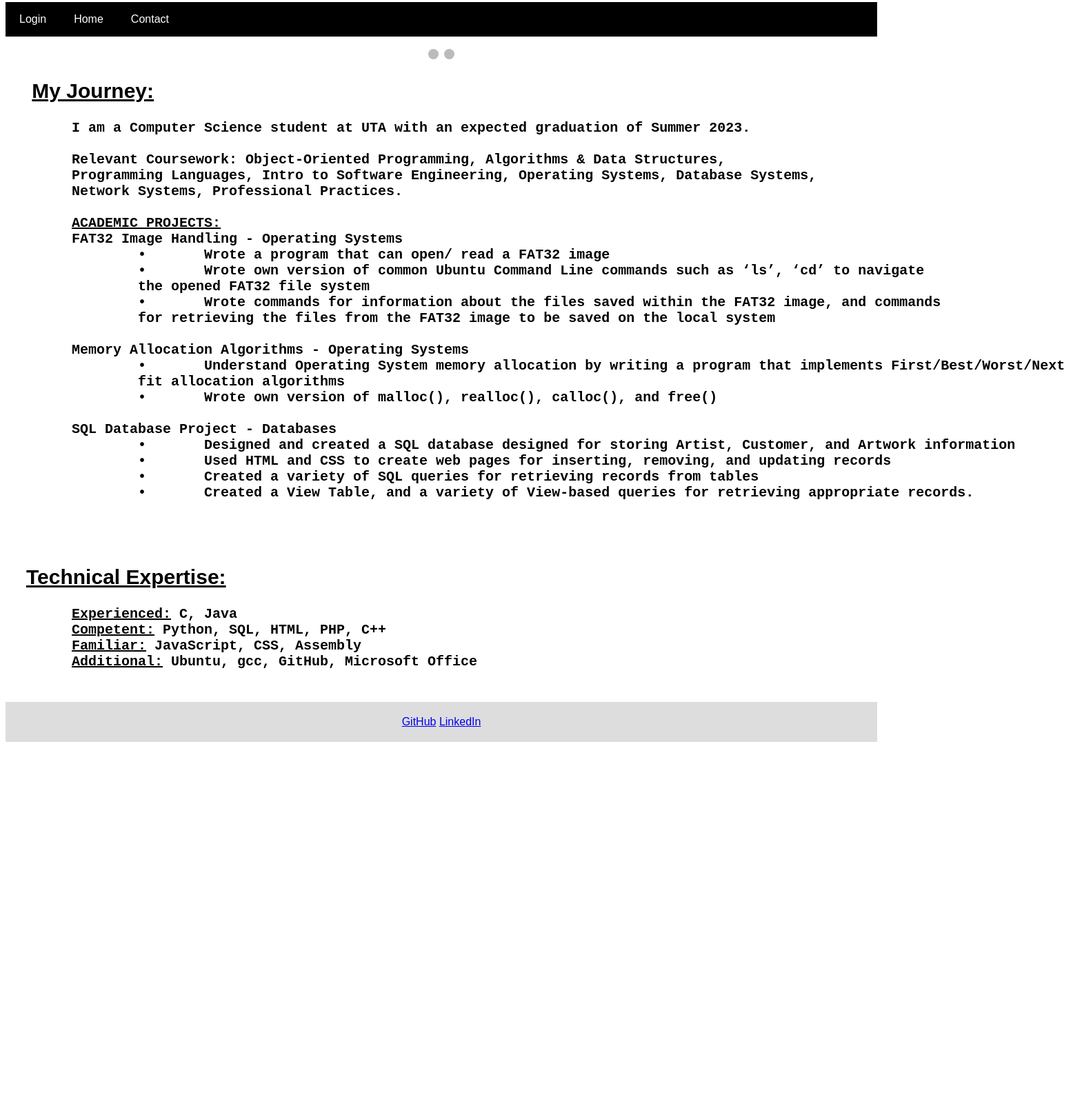
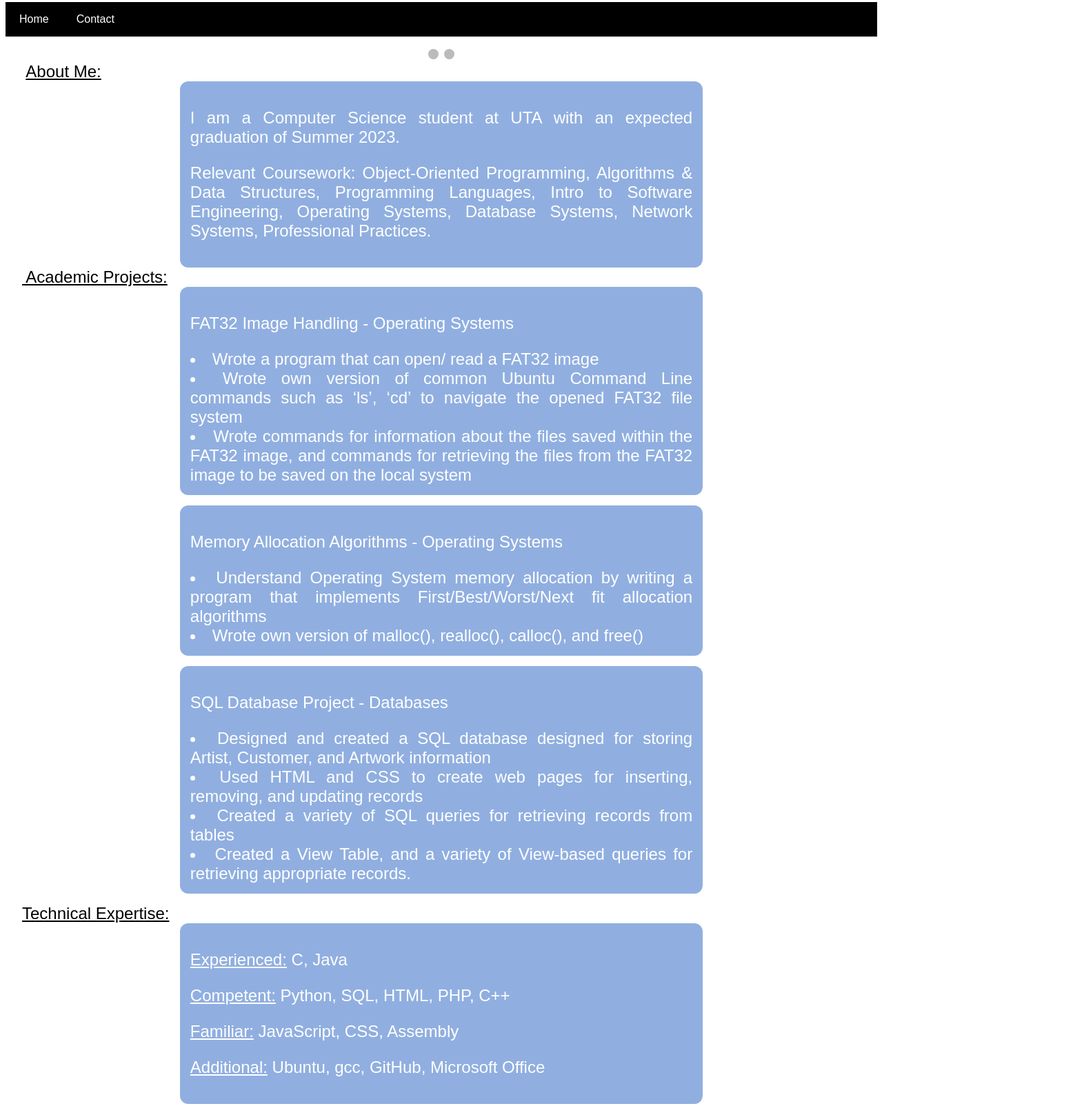
Before and after one commit to JaedynB/Personal-Web, a plain HTML site: page mainPersonal.htm in a window 1280 px wide. Shown: the part 5-1609 px from the top of the page at 69% size, 1556 px wide, since content can reach past the window. Before the commit the page ends 1089 px from the top, so only its background shows below. Drawn offline with Linux system fonts and the light colour scheme.

Commit message:
updated main page

```diff
--- a/main Style.css
+++ b/main Style.css
@@ -174,3 +174,81 @@
 	font-size: 45px;
 	color: white;
 }
+
+.body0 {
+	font-size: 150%;
+	color: white;
+	background-color: rgba(144, 175, 224, 1);
+	border-radius: 12px;
+	width: 60%;
+	margin: auto;
+	padding: 15px;
+	text-align: justify;
+	word-break: keep-all;
+}
+
+.body1 {
+	font-size: 150%;
+	color: white;
+	background-color: rgba(144, 175, 224, 1);
+	border-radius: 12px;
+	width: 60%;
+	margin: auto;
+	margin-bottom: 15px;
+	padding: 15px;
+	text-align: justify;
+	word-break: keep-all;
+}
+
+
+
+.body2 {
+	font-size: 150%;
+	color: white;
+	background-color: rgba(144, 175, 224, 1);
+	border-radius: 12px;
+	width: 60%;
+	margin: auto;
+	margin-bottom: 15px;
+	padding: 15px;
+	text-align: justify;
+	word-break: keep-all;
+}
+
+.body3 {
+	font-size: 150%;
+	color: white;
+	background-color: rgba(144, 175, 224, 1);
+	border-radius: 12px;
+	width: 60%;
+	margin: auto;
+	margin-bottom: 15px;
+	padding: 15px;
+	text-align: justify;
+	word-break: keep-all;
+}
+
+.languagesBody {
+	font-size: 150%;
+	color: white;
+	background-color: rgba(144, 175, 224, 1);
+	border-radius: 12px;
+	width: 60%;
+	margin: auto;
+	margin-bottom: 15px;
+	padding: 15px;
+	text-align: justify;
+	word-break: keep-all;
+}
+
+.about {
+	font-size: 150%;
+}
+
+.header1 {
+	font-size: 150%;
+}
+
+.header2 {
+	font-size: 150%;
+}
--- a/mainPersonal.htm
+++ b/mainPersonal.htm
@@ -8,18 +8,25 @@
 <meta name = "viewport" content = "width=device-width, initial-scale=1">
 
 <style>
-body {
+body
+{
 	font-family: Arial, Helvetica, sans-serif;
 }
-inner-pic-container {
+
+inner-pic-container
+{
     margin: 0;
     padding: 0;
 }
-        .imgbox {
+
+.imgbox
+{
     display: grid;
     height: 100%;
 }
-        .center-fit {
+
+.center-fit
+{
     max-width: 100%;
     max-height: 100vh;
     margin: auto;
@@ -30,7 +37,6 @@ inner-pic-container {
 <body>
 
 <div class="navbar">
-  <a href="login.htm">Login</a>
   <a href="mainPersonal.htm">Home</a>
   <a href="contact.htm">Contact</a>
 </div>
@@ -38,15 +44,14 @@ inner-pic-container {
 <div class = "slideshow-container">
 	<div class = "inner-pic-container fade">
 		<div class= "numbertext">1 / 2 </div>
-		<img class= "center-fit" src = "sand.jpeg"/>
+		<img class= "center-fit" src = "sand.jpeg", style= "width:auto;"/>
 		<div class= "text">Colorado Sand Dunes </div>
 		<div class = "nameImage">Jaedyn Brown</div>
 	</div>
 
-
 	<div class = "inner-pic-container fade">
 		<div class= "numbertext">2 / 2 </div>
-		<img class = "center-fit" src="farm.jpeg"/>
+		<img class = "center-fit" src="farm.jpeg", style= "width:auto;"/>
 		<div class= "text">Idaho Fields </div>
 		<div class = "nameImage">Jaedyn Brown</div>
 	</div>
@@ -62,44 +67,50 @@ inner-pic-container {
 	<span class="dot" onclick="currentSlide(2)"></span>
 </div>
 
-<div class = "body_text", style ="font-size:20px">
-	<h2> &emsp; <u>My Journey:</u>        </h2>
-	<pre>
-	<b>I am a Computer Science student at UTA with an expected graduation of Summer 2023.
+<header class = "about"> &emsp; <u> About Me: </u> </header>
 
-	Relevant Coursework: Object-Oriented Programming, Algorithms & Data Structures,
+<div class = "body0">
+	<p>I am a Computer Science student at UTA with an expected graduation of Summer 2023.</p>
+
+	<p>Relevant Coursework: Object-Oriented Programming, Algorithms & Data Structures,
 	Programming Languages, Intro to Software Engineering, Operating Systems, Database Systems,
-	Network Systems, Professional Practices.
+	Network Systems, Professional Practices.</p>
+</div>
 
-	<u>ACADEMIC PROJECTS:</u>
-	FAT32 Image Handling - Operating Systems
-		•	Wrote a program that can open/ read a FAT32 image
-		•	Wrote own version of common Ubuntu Command Line commands such as ‘ls’, ‘cd’ to navigate
-		the opened FAT32 file system
-		•	Wrote commands for information about the files saved within the FAT32 image, and commands
-		for retrieving the files from the FAT32 image to be saved on the local system
+<header class = "header1"> &emsp;<u> Academic Projects: </u></header>
+<div class = "body1">
+	<p>	FAT32 Image Handling - Operating Systems </p>
+	<li> Wrote a program that can open/ read a FAT32 image </li>
+	<li>Wrote own version of common Ubuntu Command Line commands such as ‘ls’, ‘cd’ to navigate the opened FAT32 file system </li>
+	<li>Wrote commands for information about the files saved within the FAT32 image, and commands for retrieving the files from the FAT32 image to be saved on the local system </li>
+</div>
 
-	Memory Allocation Algorithms - Operating Systems
-		•	Understand Operating System memory allocation by writing a program that implements First/Best/Worst/Next
-		fit allocation algorithms
-		•	Wrote own version of malloc(), realloc(), calloc(), and free()
+<div class = "body2">
+	<p>Memory Allocation Algorithms - Operating Systems</p>
+	<li>Understand Operating System memory allocation by writing a program that
+		implements First/Best/Worst/Next fit allocation algorithms</li>
+	<li>Wrote own version of malloc(), realloc(), calloc(), and free()</li>
+</div>
 
-	SQL Database Project - Databases
-		•	Designed and created a SQL database designed for storing Artist, Customer, and Artwork information
-		•	Used HTML and CSS to create web pages for inserting, removing, and updating records
-		•	Created a variety of SQL queries for retrieving records from tables
-		•	Created a View Table, and a variety of View-based queries for retrieving appropriate records.
+<div class = "body3">
+	<p>SQL Database Project - Databases</p>
+	<li>Designed and created a SQL database designed for storing Artist, Customer,
+		and Artwork information</li>
+	<li>Used HTML and CSS to create web pages for inserting, removing, and updating
+		records</li>
+	<li>Created a variety of SQL queries for retrieving records from tables</li>
+	<li>Created a View Table, and a variety of View-based queries for retrieving
+		appropriate records. </li>
+</div>
 
-	</b>
-	</pre>
-	<h2> &emsp;<u>Technical Expertise:</u> <h2>
-	<div class = "languagesBody", style = "font-size: 20px">
-	<pre>
-	<u>Experienced:</u> C, Java
-	<u>Competent:</u> Python, SQL, HTML, PHP, C++
-	<u>Familiar:</u> JavaScript, CSS, Assembly
-	<u>Additional:</u> Ubuntu, gcc, GitHub, Microsoft Office
-	</pre></div>
+
+<header class = "header2"> &emsp;<u>Technical Expertise:</u> </header>
+
+<div class = "languagesBody">
+	<p><u>Experienced:</u> C, Java</p>
+	<p><u>Competent:</u> Python, SQL, HTML, PHP, C++</p>
+	<p><u>Familiar:</u> JavaScript, CSS, Assembly</p>
+	<p><u>Additional:</u> Ubuntu, gcc, GitHub, Microsoft Office</p>
 </div>
 
 
```
Lines whose indentation alone changed are shown as unchanged.
